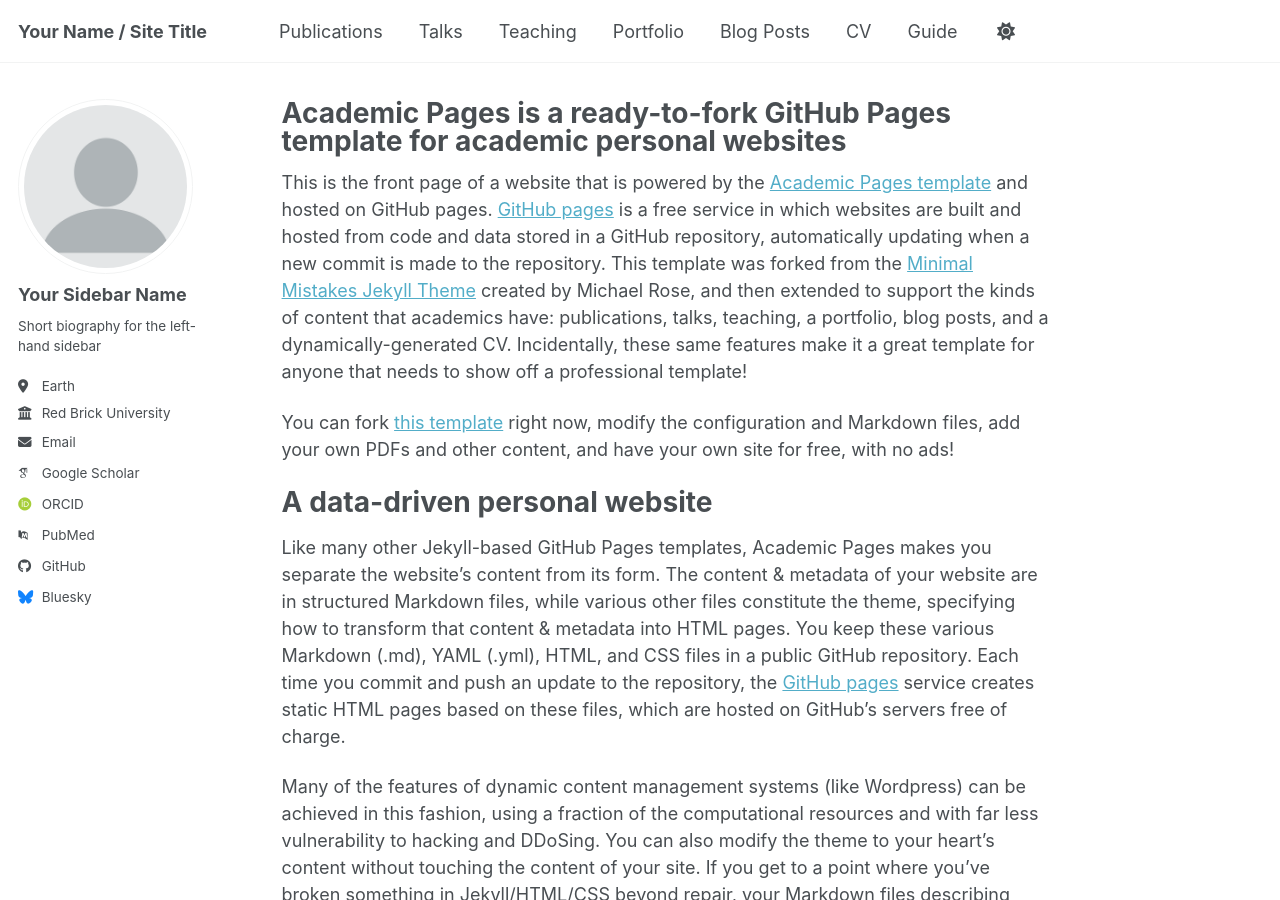
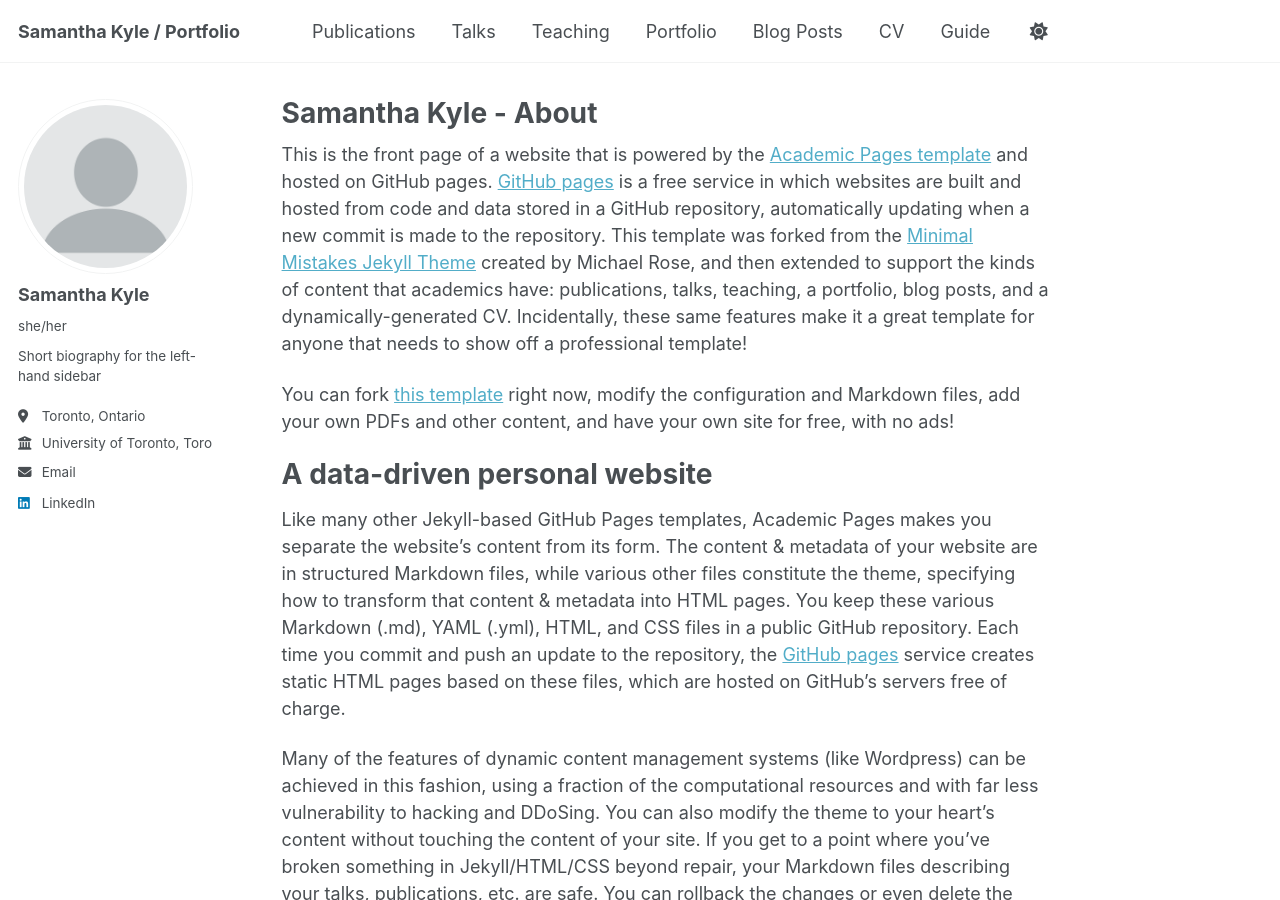
Before and after one commit to SamanthaKyle/samanthakyle.github.io, a Jekyll site: the page built from _pages/about.md, in a window 1280 px wide and 900 px high. Built offline with Jekyll 4.4.1, drawn with Linux system fonts in a browser that asks for light colours; some web fonts are replaced; a script bundle is joined from its source files by our own code; library files that are not in the unit come from our copies; some of the changed text lies outside the part shown.

Commit message:
tested removing and updating config

```diff
--- a/_config.yml
+++ b/_config.yml
@@ -9,14 +9,14 @@
 # Basic Site Settings
 locale                   : "en-US"
 site_theme               : "default" # Currently available options are "default", "air"
-title                    : "Your Name / Site Title"
+title                    : "Samantha Kyle / Portfolio"
 title_separator          : "-"
-name                     : &name "Your Name"
-description              : &description "Your Name's academic portfolio"   # Update this with a general description of your site, this is the default if not overridden by a page
+name                     : &name "Samantha Kyle"
+description              : &description "Samantha's professional portfolio"   # Update this with a general description of your site, this is the default if not overridden by a page
 url                      : https://academicpages.github.io # The base hostname & protocol for your site e.g. "https://[your GitHub username].github.io",
                                                            # or if you already have some other page hosted on Github then use "https://[your GitHub username].github.io/[Your Repo Name]"
 baseurl                  : "" # the subpath of your site, e.g. "/blog"
-repository               : "academicpages/academicpages.github.io"
+repository               : "samanthakyle/samanthakyle.github.io"
 
 # Site Author - The following control what appear as part of the author content on the side bar.
 #               If a field is blank the icon and link will not appear, otherwise it will be shown.
@@ -24,24 +24,24 @@
 author:
   # Biographic information
   avatar           : "profile.png"
-  name             : "Your Sidebar Name"
-  pronouns         : # example: "she/her"
+  name             : "Samantha Kyle"
+  pronouns         : "she/her"
   bio              : "Short biography for the left-hand sidebar"
-  location         : "Earth"
-  employer         : "Red Brick University"
+  location         : "Toronto, Ontario"
+  employer         : "University of Toronto, Toronto"
   uri              : # URL
   email            : "none@example.org"
 
   # Academic websites
   academia         : # URL
   arxiv            : # URL - Update with the correct link to your profile
-  googlescholar    : "https://scholar.google.com/citations?user=PS_CX0AAAAAJ"
+  googlescholar    : # "https://scholar.google.com/citations?user=PS_CX0AAAAAJ"
   inspire-hep      : # URL
   impactstory      : # URL
-  orcid            : "https://orcid.org/yourorcidurl"
+  orcid            : # "https://orcid.org/yourorcidurl"
   semantic         : # URL
   ssrn             : # URL
-  pubmed           : "https://www.ncbi.nlm.nih.gov/pubmed/?term=john+snow"
+  pubmed           : # "https://www.ncbi.nlm.nih.gov/pubmed/?term=john+snow"
   researchgate     : # URL
   scopus           : # URL
   zotero           : # URL
@@ -51,13 +51,13 @@
   bitbucket        : # Username - Update with your username on the site
   codepen          : # Username
   dribbble         : # Username
-  github           : "academicpages"
+  github           : # "academicpages"
   kaggle           : # Username
   stackoverflow    : # User number or user number and name (i.e., use "1" or "1/jeff-atwood")
 
   # Social media
   artstation       : # Username
-  bluesky          : "bsky.app" # Replace this with you Bluesky username
+  bluesky          : # "bsky.app" # Replace this with you Bluesky username
   facebook         : # Username
   flickr           : # Username
   foursquare       : # Username
@@ -66,7 +66,7 @@
   keybase          : # Username
   instagram        : # Username
   lastfm           : # Username
-  linkedin         : # Username
+  linkedin         : "www.linkedin.com/in/samantha-kyle-133129196"
   mastodon         : # URL
   medium           : # URL
   pinterest        : # Username
@@ -83,13 +83,13 @@
   zhihu            : # Username
 
 # Publication Category - The following the list of publication categories and their headings
-publication_category:
-  books:
-    title: 'Books'
-  manuscripts:
-    title: 'Journal Articles'
-  conferences:
-    title: 'Conference Papers'
+# publication_category:
+#   books:
+#     title: 'Books'
+#   manuscripts:
+#     title: 'Journal Articles'
+#   conferences:
+#     title: 'Conference Papers'
 
 # Site Settings
 teaser                   :  # filename of teaser fallback teaser image placed in /images/ for social media previews
@@ -221,18 +221,18 @@
 
 # These settings control the types of collections used by the template
 collections:
-  teaching:
-    output: true
-    permalink: /:collection/:path/
-  publications:
-    output: true
-    permalink: /:collection/:path/
+  # teaching:
+  #   output: true
+  #   permalink: /:collection/:path/
+  # publications:
+  #   output: true
+  #   permalink: /:collection/:path/
   portfolio:
     output: true
     permalink: /:collection/:path/
-  talks:
-    output: true
-    permalink: /:collection/:path/
+  # talks:
+  #   output: true
+  #   permalink: /:collection/:path/
 
 
 # These settings control how pages and collections are included in the site
--- a/_pages/about.md
+++ b/_pages/about.md
@@ -1,6 +1,6 @@
 ---
 permalink: /
-title: "Academic Pages is a ready-to-fork GitHub Pages template for academic personal websites"
+title: "Samantha Kyle - About"
 author_profile: true
 redirect_from:
   - /about/
```
